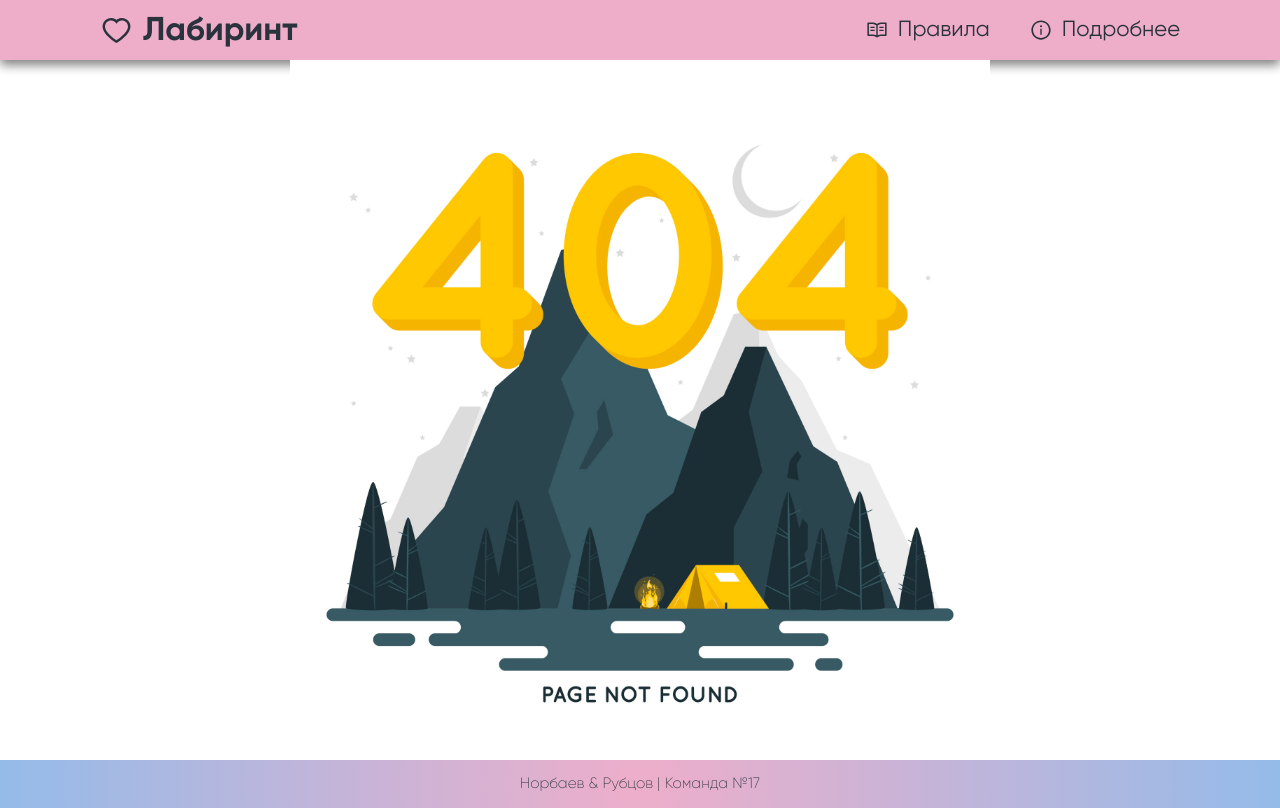
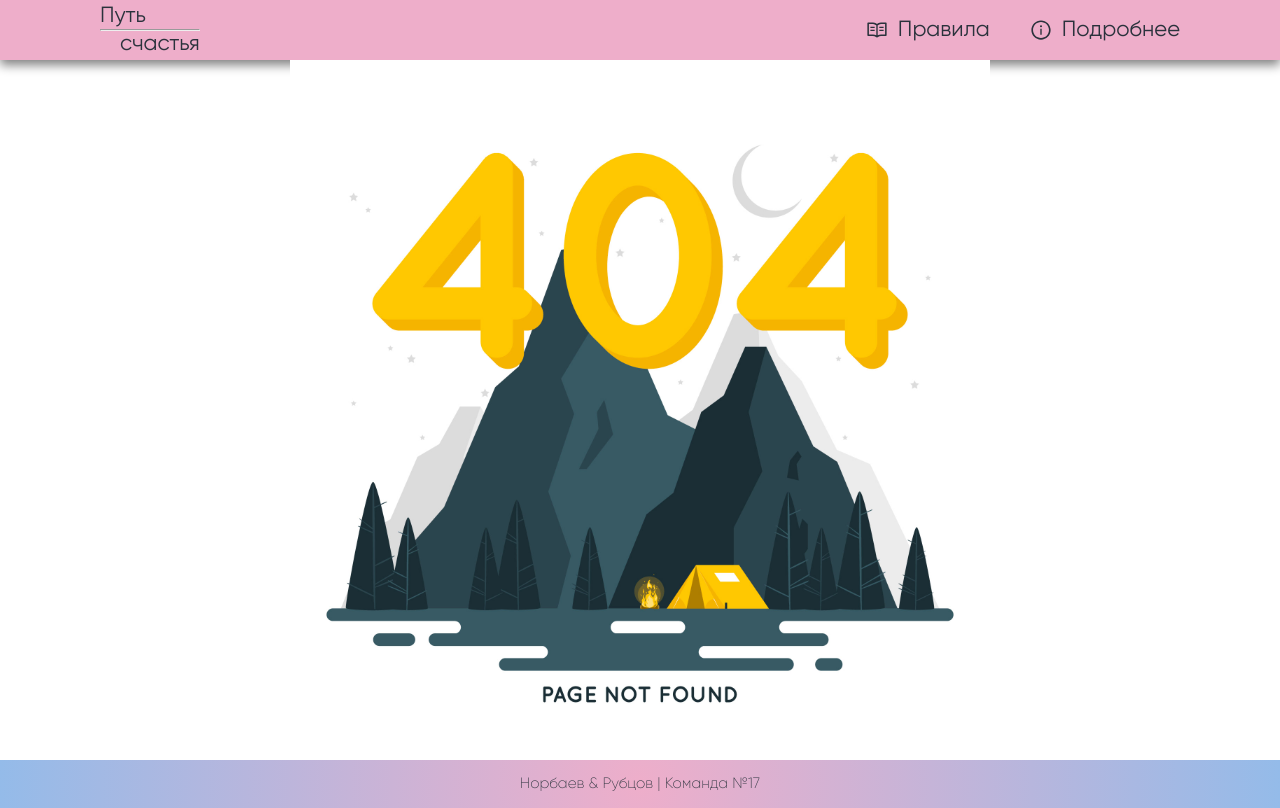
Before and after one commit to Pinkierar/hackathon-11-23, a React (Vite) app in the folder client/: page /about in a window 1280 px wide. Built offline with nearby package versions, Linux system fonts and the light colour scheme.

Commit message:
добавил ссылки в футер

```diff
--- a/client/src/components/Footer/index.tsx
+++ b/client/src/components/Footer/index.tsx
@@ -4,7 +4,9 @@ export const Footer = () => {
   return (
     <footer>
       <p className={s.text}>
-        Норбаев & Рубцов | <span className={s.team}>Команда №17</span>
+        <a href="https://t.me/mgnsmlsvc">Норбаев</a> &{' '}
+        <a href="https://t.me/Pinkieran">Рубцов</a> |{' '}
+        <span className={s.team}>Команда №17</span>
       </p>
     </footer>
   );
--- a/client/src/components/Header/header.module.scss
+++ b/client/src/components/Header/header.module.scss
@@ -15,6 +15,9 @@ header {
   background: $main-color;
   box-shadow: 0 5px 10px gray;
 }
+.join {
+  padding-left: 2rem;
+}
 
 .title,
 .about,
--- a/client/src/components/Header/index.tsx
+++ b/client/src/components/Header/index.tsx
@@ -1,11 +1,7 @@
 import { Link } from 'react-router-dom';
 import { HTMLAttributes } from 'react';
 import { observer } from 'mobx-react-lite';
-import {
-  AiOutlineHeart,
-  AiOutlineInfoCircle,
-  AiOutlineRead,
-} from 'react-icons/ai';
+import { AiOutlineInfoCircle, AiOutlineRead } from 'react-icons/ai';
 
 import s from './header.module.scss';
 
@@ -19,10 +15,12 @@ type HeaderProps = Omit<HTMLAttributes<HTMLElement>, keyof HeaderPropsMin> &
 export const Header = observer<HeaderProps>(() => {
   return (
     <header>
-      <h2 className={s.title}>
-        <AiOutlineHeart />
-        <Link to="/">Лабиринт</Link>
-      </h2>
+      <article className={s.title}>
+        <Link to="/">
+          Путь <br /> <hr />
+          <span className={s.join}>счастья</span>
+        </Link>
+      </article>
 
       <article className={s.right}>
         <div className={s.rules}>
```
